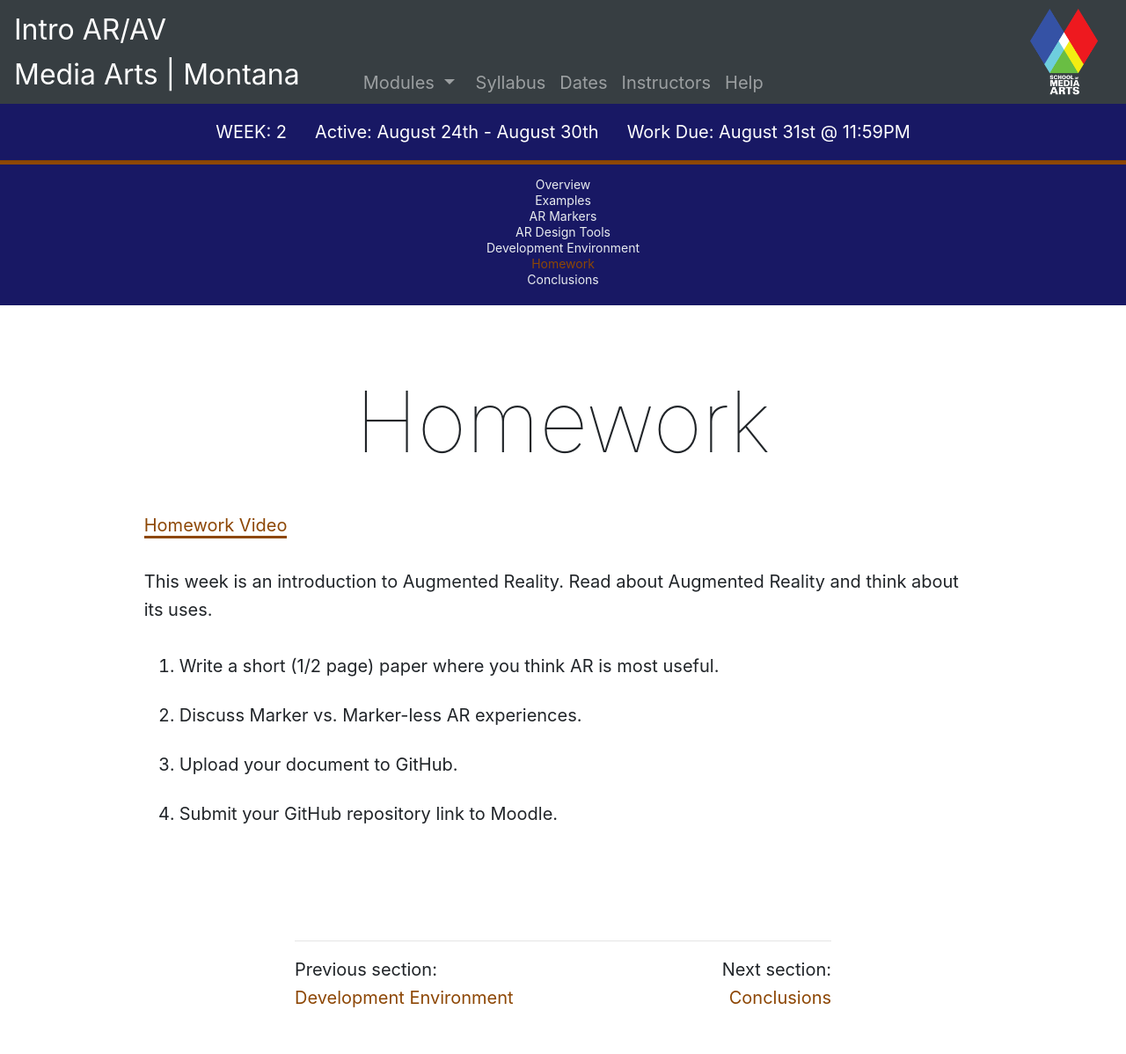
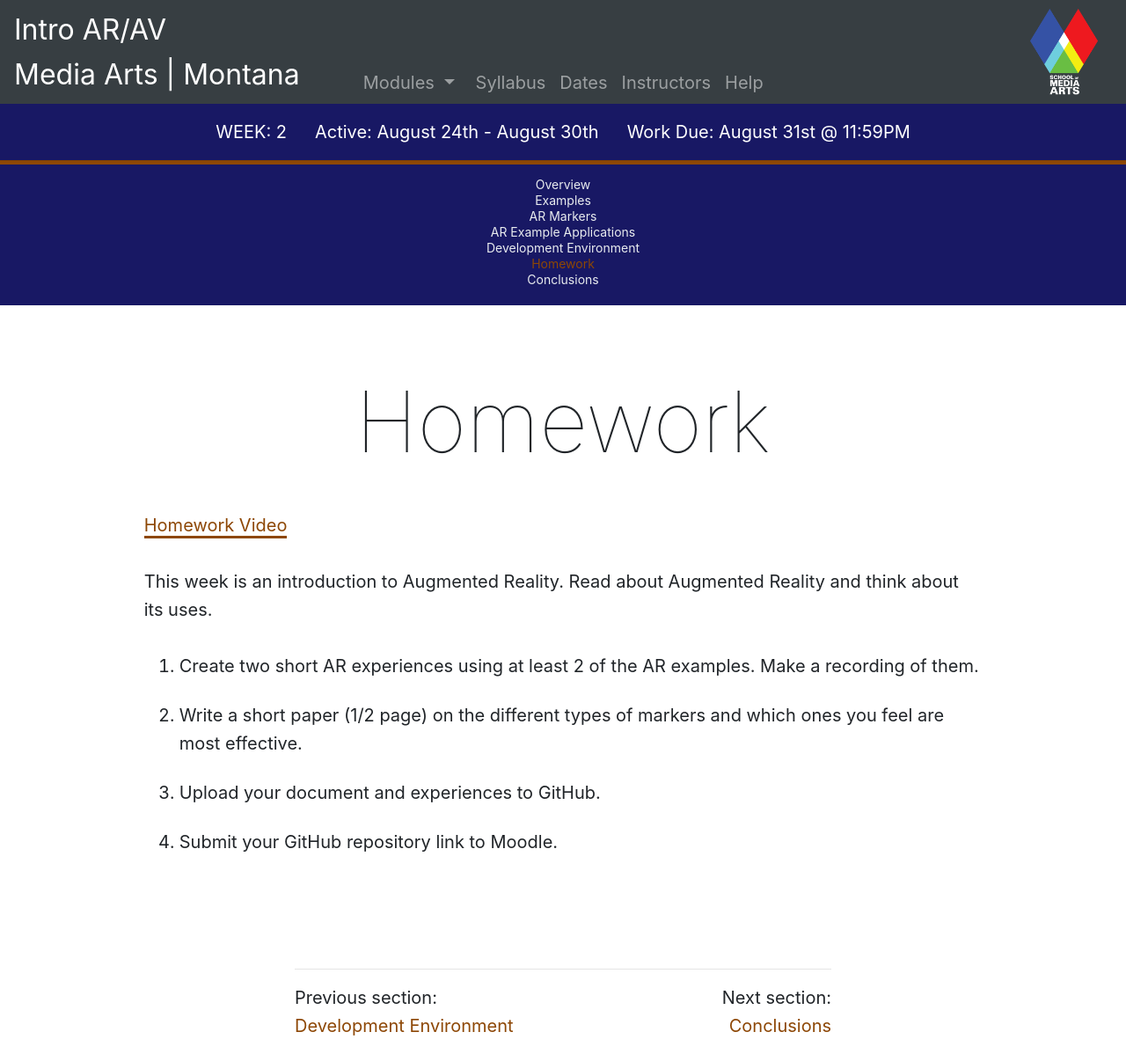
Before and after one commit to Montana-Media-Arts/391_ARVR-Fall2020, a Jekyll site: the page built from modules/week-2/_posts/2017-01-09-homework.md, in a window 1280 px wide. Shown: the whole page at 88% size. Built offline with Jekyll 4.4.1, drawn with Linux system fonts in a browser that asks for light colours; nearby versions of some CDN libraries; before the commit the page ends 1166 px from its top, so only the background shows below that.

Commit message:
updated text

```diff
--- a/modules/week-2/_posts/2017-01-09-homework.md
+++ b/modules/week-2/_posts/2017-01-09-homework.md
@@ -9,7 +9,7 @@ module: 2
 
 This week is an introduction to Augmented Reality. Read about Augmented Reality and think about its uses.
 
-1.	Write a short (1/2 page) paper where you think AR is most useful.
-2.	Discuss Marker vs. Marker-less AR experiences.
-3.	Upload your document to GitHub.
+1.	Create two short AR experiences using at least 2 of the AR examples.  Make a recording of them.
+2.	Write a short paper (1/2 page) on the different types of markers and which ones you feel are most effective.
+3.	Upload your document and experiences to GitHub.
 4.	Submit your GitHub repository link to Moodle.
```
Also changed, not shown: modules/week-2/_posts/2017-01-06-ar-design-tools.md (+2 -8 lines), modules/week-3/_posts/2017-01-03-ar-design.md (+0 -2 lines), modules/week-3/_posts/2017-01-04-implementation.md (+5 -1 lines), modules/week-3/_posts/2017-01-10-homework.md (+2 -2 lines).
